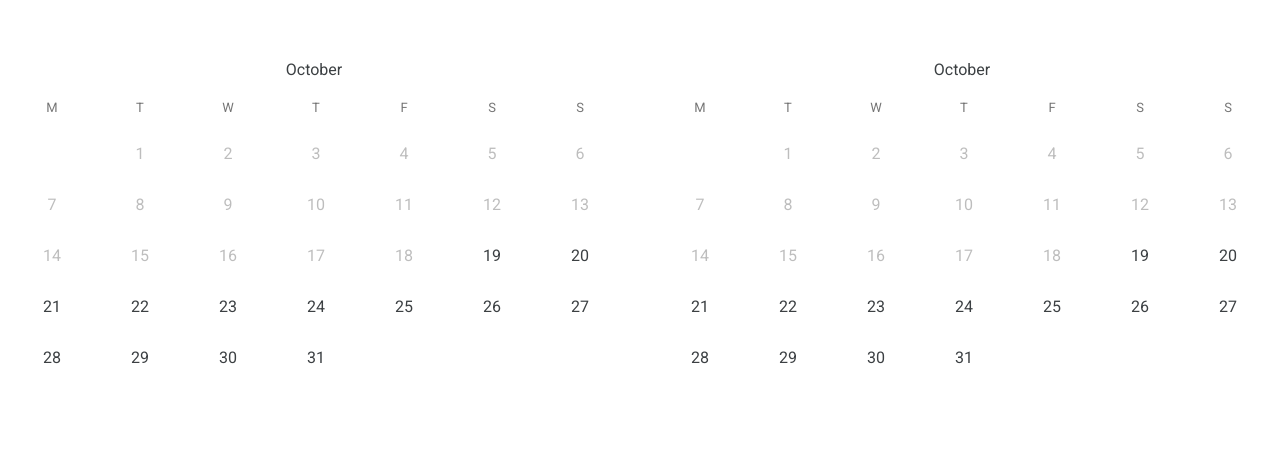
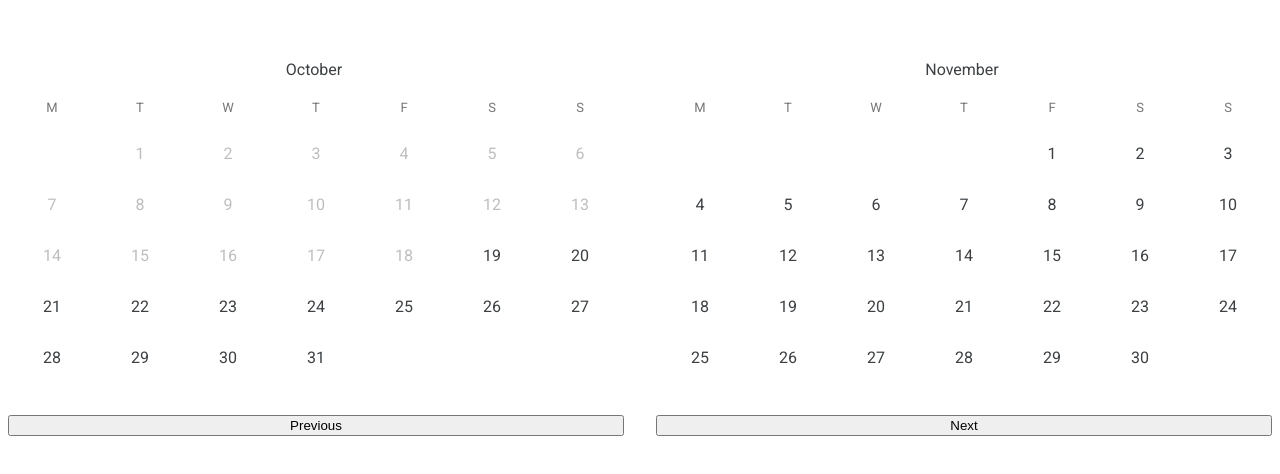
Before and after one commit to kurtlocker/date-picker, a Vue app: page / in a window 1280 px wide. Shown: the top 474 px of the page. Built offline with nearby package versions, Linux system fonts and the light colour scheme.

Commit message:
Can update both months with buttons using date prop now

```diff
--- a/src/components/Calendar.vue
+++ b/src/components/Calendar.vue
@@ -46,18 +46,14 @@ export default {
       /**
        * Used to determine if a particular date is in the past.
        */
-      today: new Date(),
-      /**
-       * The date object used by the component
-       */
-      date: this.initialDate
+      today: new Date()
     };
   },
   props: {
     /**
      * Intialize the calendar with a date.
      */
-    initialDate: {
+    date: {
       type: Date,
       required: false,
       default: () => new Date()
@@ -178,7 +174,9 @@ export default {
       return (
         calendarYear < todayYear ||
         (calendarYear === todayYear && calendarMonth < todayMonth) ||
-        (calendarMonth === todayMonth && calendarDay < todayDay)
+        (calendarYear === todayYear &&
+          calendarMonth === todayMonth &&
+          calendarDay < todayDay)
       );
     },
     /**
@@ -209,6 +207,7 @@ export default {
 }
 .calendar__cell--past {
   color: rgba(0, 0, 0, 0.26);
+  pointer-events: none;
 }
 .calendar header {
   margin-bottom: 0.5em;
--- a/src/components/DatePicker.vue
+++ b/src/components/DatePicker.vue
@@ -1,7 +1,9 @@
 <template>
   <div class="date-picker">
-    <calendar class="date-picker__calendar" />
-    <calendar class="date-picker__calendar" />
+    <calendar :date="date" />
+    <calendar :date="nextMonth" />
+    <button @click="updateMonth(-1)">Previous</button>
+    <button @click="updateMonth(1)">Next</button>
   </div>
 </template>
 
@@ -12,6 +14,44 @@ export default {
   name: "DatePicker",
   components: {
     Calendar
+  },
+  props: {
+    /**
+     * Intialize the date picker with a date.
+     */
+    date: {
+      type: Date,
+      required: false,
+      default: () => new Date()
+    }
+  },
+  computed: {
+    /**
+     * Returns a new date whose month is +1 of {@link this.date}.
+     * @returns {Date}
+     */
+    nextMonth() {
+      return new Date(
+        this.date.getUTCFullYear(),
+        this.date.getUTCMonth() + 1,
+        1
+      );
+    }
+  },
+  methods: {
+    /**
+     * Updates the calendar month by +|- 1.
+     * @param {Number} n The month number to shift by
+     * @returns {void}
+     */
+    updateMonth(n) {
+      const newDate = new Date(
+        this.date.getUTCFullYear(),
+        this.date.getUTCMonth() + n,
+        1
+      );
+      this.date = newDate;
+    }
   }
 };
 </script>
```
